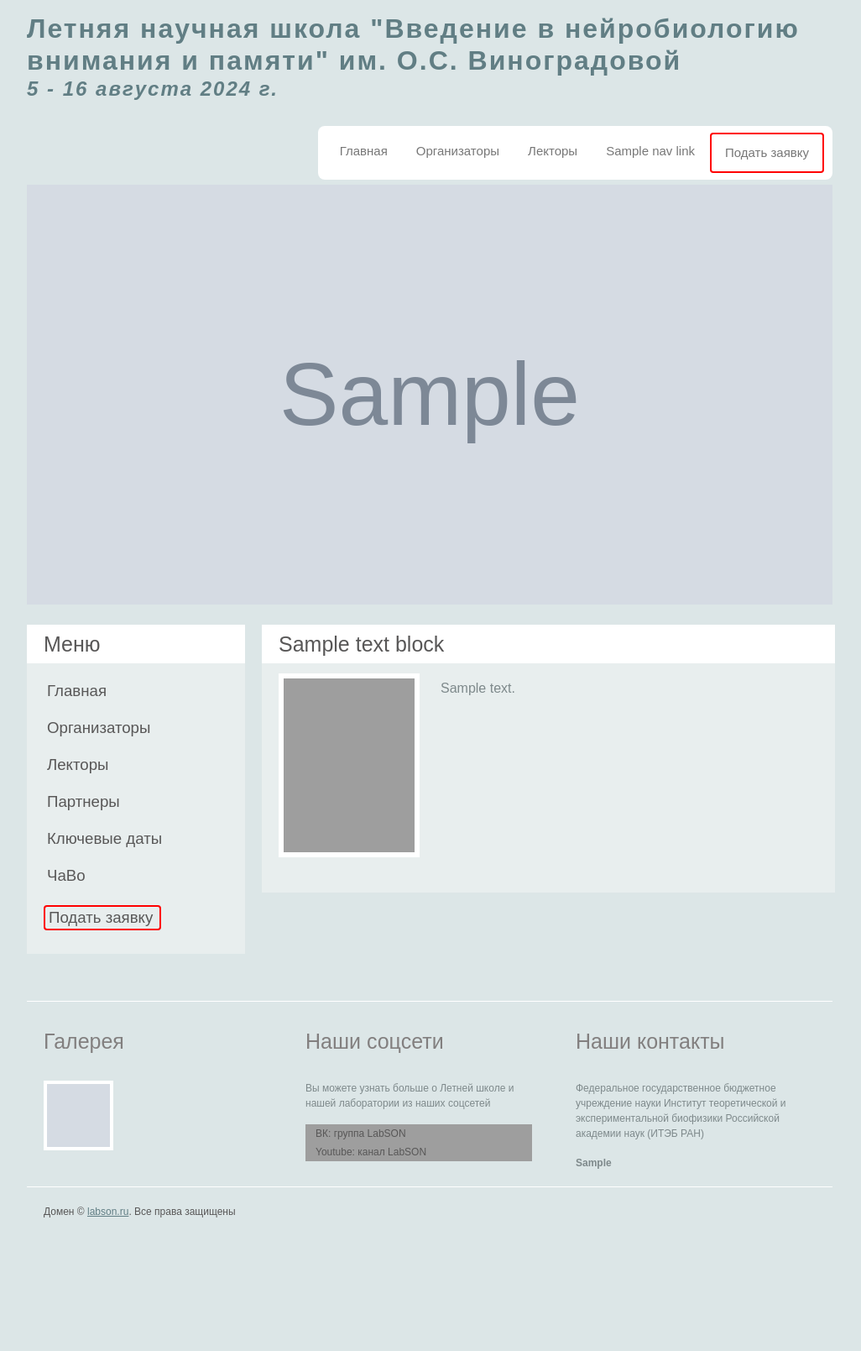
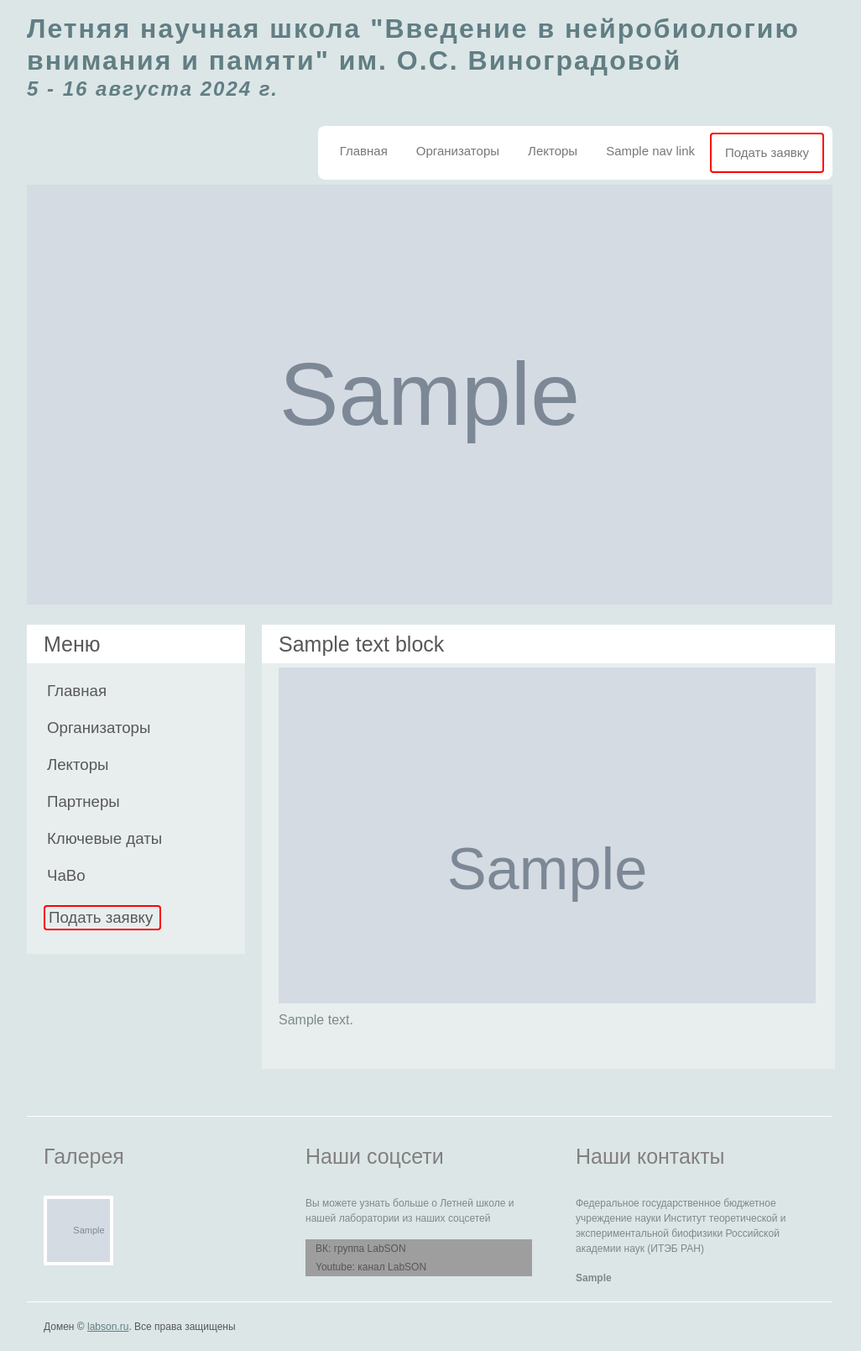
Before and after one commit to ivanmysin/SchoolSite, a Django app: template school_site/main/templates/main/text.html in a window 1280 px wide. Shown: the whole page at 84% size, without its empty margins (128-1154 px from the left). Before the commit the page ends 1450 px from the top, so only its background shows below. Run offline with Django 5.2, Linux system fonts and the light colour scheme; the template is opened without the code that fills it: most values are stand-ins (such as "Sample title", 1, 10 or a date in 2020); grey boxes marked "Sample" are stand-in pictures; grey boxes are pictures that could not be loaded.

Commit message:
Work on galleries is in progress

```diff
--- a/school_site/main/admin.py
+++ b/school_site/main/admin.py
@@ -16,4 +16,4 @@
 admin.site.register(FormatsOfParticipation)
 admin.site.register(Contacts)
 admin.site.register(Gallery)
-admin.site.register(GalleryTextConnections)
+#admin.site.register(GalleryTextConnections)
--- a/school_site/main/static/main/styles/style.css
+++ b/school_site/main/static/main/styles/style.css
@@ -401,7 +401,23 @@
 	margin:0 8px 8px 0;
 	padding:0;
 	border:4px solid #fff;
+	background-size: cover;
 }
+
+.thumbs a.article_gallery {
+	display: block;
+	float:left;
+	margin-top: 5px;
+	margin-bottom: 0px;
+	margin-left: auto;
+	margin-right: auto;
+	padding:0;
+	width: 640px;
+	min-height: 400px;
+	background-size: cover;
+}
+
+
 .fbg .col {
 	margin:0;
 	float:left;
--- a/school_site/main/templates/main/layout.html
+++ b/school_site/main/templates/main/layout.html
@@ -92,32 +92,11 @@
         {% endblock %}
 
 
-        <!--<div class="article">
-          <h2><span>We'll Make Sure Template</span> Works For You</h2>
-          <p class="infopost">Posted on <span class="date">29 aug 2016</span> by <a href="#">Admin</a> &nbsp;&nbsp;&bull;&nbsp;&nbsp; Filed under <a href="#">templates</a>, <a href="#">internet</a> &nbsp;&nbsp;&bull;&nbsp;&nbsp; <a href="#" class="com">Comments <span>(7)</span></a></p>
-          <div class="clr"></div>
-          <div class="img"><img src="images/img2.jpg" width="156" height="207" alt="" class="fl" /></div>
-          <div class="post_content">
-            <p>Lorem ipsum dolor sit amet, consectetuer adipiscing elit. Donec libero. Suspendisse bibendum. Cras id urna. <a href="#">Morbi tincidunt, orci ac convallis aliquam, lectus turpis varius lorem, eu posuere nunc justo tempus leo.</a> Donec mattis, purus nec placerat bibendum, dui pede condimentum odio, ac blandit ante orci ut diam. Cras fringilla magna. Phasellus suscipit, leo a pharetra condimentum, lorem tellus eleifend magna, eget fringilla velit magna id neque. Curabitur vel urna. In tristique orci porttitor ipsum. Lorem ipsum dolor sit amet, consectetuer adipiscing elit. Donec libero. Suspendisse bibendum. Cras id urna. Morbi tincidunt, orci ac convallis aliquam.</p>
-            <p><strong>Aenean consequat porttitor adipiscing. Nam pellentesque justo ut tortor congue lobortis. Donec venenatis sagittis fringilla.</strong> Etiam nec libero magna, et dictum velit. Proin mauris mauris, mattis eu elementum eget, commodo in nulla. Mauris posuere venenatis pretium. Maecenas a dui sed lorem aliquam dictum. Nunc urna leo, imperdiet eu bibendum ac, pretium ac massa. Cum sociis natoque penatibus et magnis dis parturient montes, nascetur ridiculus mus. Nulla facilisi. Quisque condimentum luctus ullamcorper.</p>
-            <p class="spec"><a href="#" class="rm">Read more</a></p>
-          </div>
-          <div class="clr"></div>
-        </div>
-        <p class="pages"><small>Page 1 of 2</small> <span>1</span> <a href="#">2</a> <a href="#">&raquo;</a></p>  -->
       </div>
       <div class="sidebar">
-        <!--
-        <div class="searchform">
-          <form id="formsearch" name="formsearch" method="post" action="#">
-            <span>
-            <input name="editbox_search" class="editbox_search" id="editbox_search" maxlength="80" value="Search our ste:" type="text" />
-            </span>
-            <input name="button_search" src="images/search.gif" class="button_search" type="image" />
-          </form>
-        </div> -->
-        <div class="clr"></div>
-        <div class="gadget">
+      <div class="clr"></div>
+
+      <div class="gadget">
           <h2 class="star"><span>Меню</span></h2>
           <div class="clr"></div>
           <ul class="sb_menu">
@@ -161,7 +140,7 @@
     <div class="fbg_resize">
       <div class="col c1">
         <h2><span>Галерея</span></h2>
-        <div class="thumbs">
+        <div class="thumbs" data-gallery="one">
           <!--<a href={% static 'main/images/gallery/gal1.jpg' %}  style="background-image:url({% static 'main/images/gallery/gal1.jpg' %}); width:75px; height:75px;" class="gal"> </a>
           <a href={% static 'main/images/gallery/gal2.jpg' %}  style="background-image:url({% static 'main/images/gallery/gal2.jpg' %}); width:75px; height:75px;" class="gal"> </a>
           <a href={% static 'main/images/gallery/gal3.jpg' %}  style="background-image:url({% static 'main/images/gallery/gal3.jpg' %}); width:75px; height:75px;" class="gal"> </a>
--- a/school_site/main/templates/main/text.html
+++ b/school_site/main/templates/main/text.html
@@ -11,12 +11,20 @@
     <div class="article">
         <h2><span> {{ text_block.title }} </span></h2>
         <div class="clr"></div>
-        {% if text_block.path_to_photo %}
-            <div class="img"><img src="{% static 'main/images/no_photo.jpeg' %}" width="156" height="207" alt="" class="fl" /></div>
-            <div class="post_content">
-        {% else %}
-            <div class="post_content_no_photo">
-        {% endif %}
+
+        <div class="thumbs article_images" >
+        {% for img in text_block.images %}
+            {% if forloop.counter == 1 %}
+                <a href="{{ img.path_to_photo }}" style="background-image:url({{img.path_to_photo}})" class="article_gallery" data-gallery="two"> </a>
+            {% else %}
+                <a href="{{ img.path_to_photo }}" data-gallery="two"> </a>
+            {% endif %}
+        {% endfor %}
+        </div>
+
+
+
+        <div class="post_content_no_photo">
             <div class="clr"></div>
             <p> {{ text_block.text|safe }} </p>
         </div>
```
Also changed, not shown: school_site/main/models.py (+40 -50 lines), school_site/main/views.py (+9 -2 lines).
